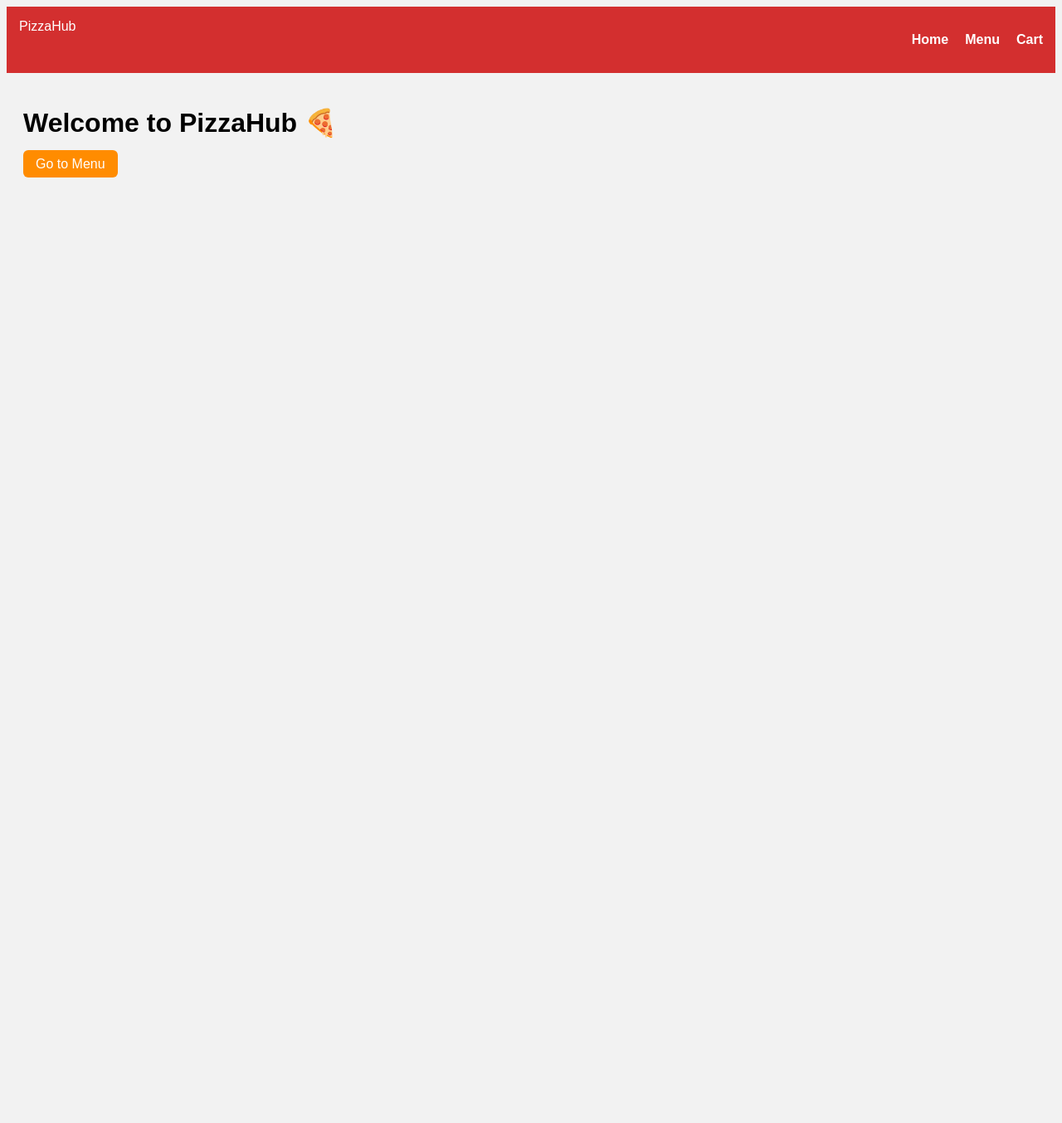
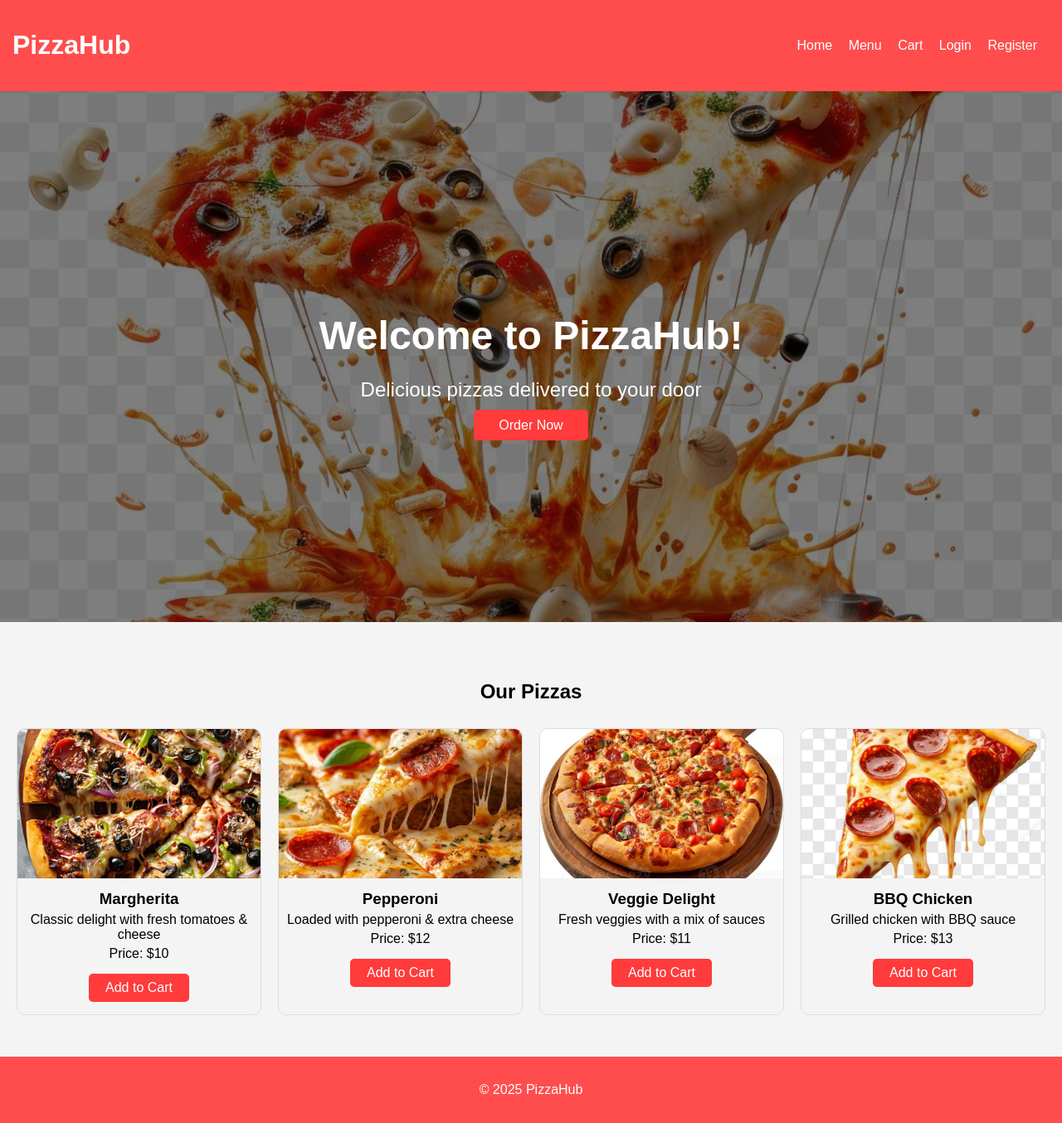
Before and after one commit to Apsaraaaaa/online-pizza-ordering-system, a Django app: page / in a window 1280 px wide. Shown: the whole page at 83% size. Before the commit the page ends 214 px from the top, so only its background shows below. Run offline with Django 5.2, Linux system fonts and the light colour scheme.

Commit message:
changes in home page, added the hero image and other images

```diff
--- a/myapp/static/myapp/css/style.css
+++ b/myapp/static/myapp/css/style.css
@@ -1,52 +1,153 @@
 body {
-    font-family: Arial;
-    background: #f2f2f2;
+    font-family: Arial, sans-serif;
+    margin: 0;
+    padding: 0;
+    background: #f4f4f4;
 }
 
-.navbar {
-    background: #d32f2f;
+header {
+    background: #ff4d4d;
+    color: #fff;
     padding: 15px;
     display: flex;
     justify-content: space-between;
-    color: white;
+    align-items: center;
 }
 
-.navbar ul {
-    display: flex;
-    list-style: none;
+header a {
+    color: #fff;
+    text-decoration: none;
+    margin-right: 15px;
 }
 
-.navbar li {
-    margin-left: 20px;
+header nav a:hover {
+    text-decoration: underline;
 }
 
-.navbar a {
-    color: white;
-    text-decoration: none;
-    font-weight: bold;
+/* HERO SECTION */
+.hero {
+    position: relative;
+    width: 100%;
+    height: 80vh;
+    overflow: hidden;
 }
 
-.container {
+.hero-image {
+    width: 100%;
+    height: 100%;
+    object-fit: cover;
+}
+
+.hero-overlay {
+    position: absolute;
+    top: 0;
+    left: 0;
+    width: 100%;
+    height: 100%;
+    background: rgba(0, 0, 0, 0.5);
+    /* dark overlay */
+    display: flex;
+    align-items: center;
+    justify-content: center;
+}
+
+.hero-content {
+    text-align: center;
+    color: #fff;
     padding: 20px;
 }
 
-.menu-grid {
-    display: grid;
-    grid-template-columns: repeat(3, 1fr);
-    gap: 20px;
+.hero-content h1 {
+    font-size: 3rem;
+    margin-bottom: 10px;
 }
 
-.menu-card {
-    background: white;
-    padding: 10px;
-    border-radius: 8px;
+.hero-content p {
+    font-size: 1.5rem;
+    margin-bottom: 20px;
+}
+
+.hero-content .btn {
+    padding: 10px 30px;
+    background-color: #ff3b3b;
+    color: white;
+    text-decoration: none;
+    border-radius: 5px;
+    transition: 0.3s;
+}
+
+.hero-content .btn:hover {
+    background-color: #e63232;
+}
+
+/* PIZZA GRID */
+.pizzas {
+    padding: 50px 20px;
     text-align: center;
 }
 
-.btn {
-    background: #ff8c00;
-    padding: 8px 15px;
+.pizza-list {
+    display: grid;
+    grid-template-columns: repeat(auto-fit, minmax(220px, 1fr));
+    gap: 20px;
+    margin-top: 30px;
+}
+
+.pizza-card {
+    border: 1px solid #ddd;
+    border-radius: 10px;
+    overflow: hidden;
+    transition: transform 0.3s;
+}
+
+.pizza-card:hover {
+    transform: translateY(-5px);
+}
+
+.pizza-card img {
+    width: 100%;
+    height: 180px;
+    object-fit: cover;
+}
+
+.pizza-card h3 {
+    margin: 10px 0 5px;
+}
+
+.pizza-card p {
+    margin: 5px 0;
+}
+
+.pizza-card .btn {
+    display: inline-block;
+    margin: 10px 0 15px;
+    padding: 8px 20px;
+    background-color: #ff3b3b;
     color: white;
-    border-radius: 6px;
     text-decoration: none;
+    border-radius: 5px;
+    transition: 0.3s;
 }
+
+.pizza-card .btn:hover {
+    background-color: #e63232;
+}
+
+/* RESPONSIVE */
+@media (max-width: 768px) {
+    .hero-content h1 {
+        font-size: 2rem;
+    }
+
+    .hero-content p {
+        font-size: 1.2rem;
+    }
+}
+
+
+footer {
+    text-align: center;
+    padding: 15px;
+    background: #ff4d4d;
+    color: #fff;
+}
--- a/myapp/templates/myapp/base.html
+++ b/myapp/templates/myapp/base.html
@@ -1,21 +1,35 @@
 <!DOCTYPE html>
-<html>
+<html lang="en">
 <head>
+    <meta charset="UTF-8">
     <title>PizzaHub</title>
     {% load static %}
     <link rel="stylesheet" href="{% static 'myapp/css/style.css' %}">
 </head>
 <body>
-<nav class="navbar">
-    <div class="logo">PizzaHub</div>
-    <ul>
-        <li><a href="{% url 'home' %}">Home</a></li>
-        <li><a href="{% url 'menu' %}">Menu</a></li>
-        <li><a href="{% url 'cart' %}">Cart</a></li>
-    </ul>
-</nav>
-<div class="container">
-    {% block content %}{% endblock %}
-</div>
+    <header>
+        <h1><a href="{% url 'home' %}">PizzaHub</a></h1>
+        <nav>
+            <a href="{% url 'home' %}">Home</a>
+            <a href="{% url 'menu' %}">Menu</a>
+            <a href="{% url 'cart' %}">Cart</a>
+            {% if user.is_authenticated %}
+                <a href="{% url 'orders' %}">Orders</a>
+                <a href="{% url 'logout' %}">Logout</a>
+            {% else %}
+                <a href="{% url 'login' %}">Login</a>
+                <a href="{% url 'register' %}">Register</a>
+            {% endif %}
+        </nav>
+    </header>
+
+    <main>
+        {% block content %}
+        {% endblock %}
+    </main>
+
+    <footer>
+        <p>&copy; 2025 PizzaHub</p>
+    </footer>
 </body>
 </html>
--- a/myapp/templates/myapp/home.html
+++ b/myapp/templates/myapp/home.html
@@ -1,5 +1,53 @@
 {% extends 'myapp/base.html' %}
+{% load static %}
+
 {% block content %}
-<h1>Welcome to PizzaHub 🍕</h1>
-<a href="{% url 'menu' %}" class="btn">Go to Menu</a>
+
+<!-- HERO SECTION -->
+<section class="hero">
+    <div class="hero-overlay">
+        <div class="hero-content">
+            <h1>Welcome to PizzaHub!</h1>
+            <p>Delicious pizzas delivered to your door</p>
+            <a href="{% url 'menu' %}" class="btn">Order Now</a>
+        </div>
+    </div>
+    <img src="{% static 'myapp/images/hero1.jpg' %}" alt="Hero Pizza" class="hero-image">
+</section>
+
+<!-- PIZZAS OFFERINGS SECTION -->
+<section class="pizzas">
+    <h2>Our Pizzas</h2>
+    <div class="pizza-list">
+        <div class="pizza-card">
+            <img src="{% static 'myapp/images/pizza1.jpg' %}" alt="Margherita">
+            <h3>Margherita</h3>
+            <p>Classic delight with fresh tomatoes & cheese</p>
+            <p>Price: $10</p>
+            <a href="#" class="btn">Add to Cart</a>
+        </div>
+        <div class="pizza-card">
+            <img src="{% static 'myapp/images/pizza2.jpg' %}" alt="Pepperoni">
+            <h3>Pepperoni</h3>
+            <p>Loaded with pepperoni & extra cheese</p>
+            <p>Price: $12</p>
+            <a href="#" class="btn">Add to Cart</a>
+        </div>
+        <div class="pizza-card">
+            <img src="{% static 'myapp/images/pizza3.jpg' %}" alt="Veggie Delight">
+            <h3>Veggie Delight</h3>
+            <p>Fresh veggies with a mix of sauces</p>
+            <p>Price: $11</p>
+            <a href="#" class="btn">Add to Cart</a>
+        </div>
+        <div class="pizza-card">
+            <img src="{% static 'myapp/images/pizza4.jpg' %}" alt="BBQ Chicken">
+            <h3>BBQ Chicken</h3>
+            <p>Grilled chicken with BBQ sauce</p>
+            <p>Price: $13</p>
+            <a href="#" class="btn">Add to Cart</a>
+        </div>
+    </div>
+</section>
+
 {% endblock %}
--- a/myapp/urls.py
+++ b/myapp/urls.py
@@ -3,8 +3,10 @@ from . import views
 
 urlpatterns = [
     path('', views.home, name='home'),
-    path('home/', views.home, name='home'),
     path('menu/', views.menu, name='menu'),
     path('cart/', views.cart, name='cart'),
     path('checkout/', views.checkout, name='checkout'),
+    path('login/', views.login, name='login'),
+    path('register/', views.register, name='register'),
+    path('logout/', views.logout, name='logout'),
 ]
--- a/myapp/views.py
+++ b/myapp/views.py
@@ -1,26 +1,73 @@
+from django.shortcuts import render, redirect
+from django.contrib.auth import authenticate, login, logout
+from django.contrib.auth.models import User
+from .models import Pizza, Order, Customer
 
-# Homepage view
-from django.shortcuts import render
-from .models import Pizza
+# Home page
+def home(request):
+    pizzas = Pizza.objects.all()
+    return render(request, 'myapp/home.html', {'pizzas': pizzas})
 
-def home(request):
-    return render(request, 'myapp/home.html')
-
-# Menu page view
+# Menu page
 def menu(request):
     pizzas = Pizza.objects.all()
-    return render(request, 'myapp/menu.html', {"pizzas": pizzas})
+    return render(request, 'myapp/menu.html', {'pizzas': pizzas})
 
-# Cart page view
 def cart(request):
-    global cart_data
-    if request.method == "POST":
-        pizza = Pizza.objects.get(id=request.POST["pizza_id"])
-        cart_data.append({"name": pizza.name, "price": pizza.calculate_total()})
-    return render(request, 'myapp/cart.html', {"cart": cart_data})
+    cart = request.session.get('cart', [])
+    pizzas = Pizza.objects.filter(id__in=cart)
+    total = sum([p.calculate_total() for p in pizzas])
+    return render(request, 'myapp/cart.html', {'pizzas': pizzas, 'total': total})
 
-# Checkout page view
+# Add to cart
+def add_to_cart(request, pizza_id):
+    cart = request.session.get('cart', [])
+    cart.append(pizza_id)
+    request.session['cart'] = cart
+    return redirect('cart')
+
+# Checkout page
 def checkout(request):
-    global cart_data
-    cart_data = []  # clear cart after checkout
-    return render(request, 'myapp/checkout.html')
+    cart = request.session.get('cart', [])
+    pizzas = Pizza.objects.filter(id__in=cart)
+    total = sum([p.calculate_total() for p in pizzas])
+
+    if request.method == 'POST':
+        customer, _ = Customer.objects.get_or_create(email=request.POST['email'], defaults={
+            'name': request.POST['name'],
+            'phone': request.POST['phone']
+        })
+        order = Order.objects.create(customer=customer, total_price=total)
+        order.pizzas.set(pizzas)
+        order.save()
+        request.session['cart'] = []  # clear cart
+        return redirect('orders')
+
+    return render(request, 'myapp/checkout.html', {'pizzas': pizzas, 'total': total})
+
+
+# User login
+def user_login(request):
+    if request.method == 'POST':
+        user = authenticate(request, username=request.POST['username'], password=request.POST['password'])
+        if user:
+            login(request, user)
+            return redirect('home')
+    return render(request, 'myapp/login.html')
+
+# User logout
+def user_logout(request):
+    logout(request)
+    return redirect('home')
+
+# User register
+def register(request):
+    if request.method == 'POST':
+        user = User.objects.create_user(
+            username=request.POST['username'],
+            email=request.POST['email'],
+            password=request.POST['password']
+        )
+        login(request, user)
+        return redirect('home')
+    return render(request, 'myapp/register.html')
--- a/onlinepos/urls.py
+++ b/onlinepos/urls.py
@@ -1,7 +1,11 @@
 from django.contrib import admin
-from django.urls import path, include  # include is needed for app URLs
+from django.urls import path, include
+from django.conf import settings
+from django.conf.urls.static import static
 
 urlpatterns = [
     path('admin/', admin.site.urls),
-    path('', include('myapp.urls')),  # correctly include app URLs
+    path('', include('myapp.urls')),
 ]
+if settings.DEBUG:
+    urlpatterns += static(settings.MEDIA_URL, document_root=settings.MEDIA_ROOT)
```
Also changed, not shown: myapp/templates/myapp/cart.html (+25 -7 lines), myapp/templates/myapp/login.html (added, +14 -0 lines), myapp/templates/myapp/menu.html (+15 -15 lines), myapp/templates/myapp/register.html (added, +16 -0 lines), onlinepos/settings.py (+6 -71 lines), db.sqlite3, myapp/migrations/0001_initial.py (added), myapp/static/myapp/images/hero.jpg (added), myapp/static/myapp/images/hero1.jpg (added), myapp/static/myapp/images/pizza1.jpg (added), myapp/static/myapp/images/pizza2.jpg (added), myapp/static/myapp/images/pizza3.jpg (added), myapp/static/myapp/images/pizza4.jpg (added).
